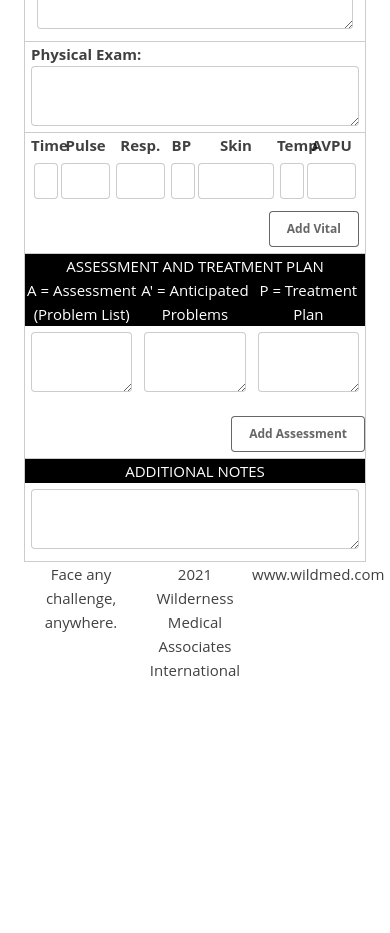
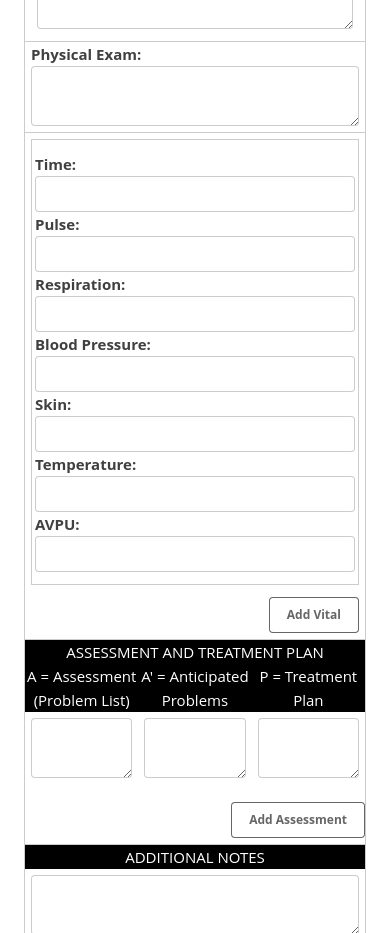
Before and after one commit to ingalls/wma-soap-notes, a Vue app: page / in a window 390 px wide. Shown: the part 1320-2253 px from the top of the page. Before the commit the page ends 2032 px from the top, so only its background shows below. Built offline with nearby package versions, Linux system fonts and the light colour scheme; a web font is replaced by a local one.

Commit message:
Add mobile friendly mode

```diff
--- a/src/App.vue
+++ b/src/App.vue
@@ -10,100 +10,121 @@
             <div class='grid col col--12 col--10-ml border-t border-l border-r border--gray-light'>
                 <div class='col col--12 col--6-ml px6 pb6 border-b-ml border-r-ml border--gray-light'>
                     <label class='txt-bold'>Name:</label>
-                    <input v-text='name' class='input' placeholder='John Smith'/>
+                    <input v-model='name' class='input' placeholder='John Smith'/>
                 </div>
                 <div class='col col--12 col--6-ml px6 pb6 border-b-ml border--gray-light'>
                     <label class='txt-bold'>Sex:</label>
-                    <input v-text='sex' class='input' placeholder='Female'/>
+                    <input v-model='sex' class='input' placeholder='Female'/>
                 </div>
                 <div class='col col--12 col--4-ml px6 pb6 border-b-ml border-r-ml border--gray-light'>
                     <label class='txt-bold'>Age:</label>
-                    <input v-text='age' class='input' placeholder='63'/>
+                    <input v-model='age' class='input' placeholder='63'/>
                 </div>
                 <div class='col col--12 col--4-ml px6 pb6 border-b-ml border-r-ml border--gray-light'>
                     <label class='txt-bold'>Birthdate:</label>
-                    <input v-text='birthdate' class='input' placeholder='DD/MM/YYYY'/>
+                    <input v-model='birthdate' class='input' placeholder='DD/MM/YYYY'/>
                 </div>
                 <div class='col col--12 col--4-ml grid px6 pb6 border-b border--gray-light'>
                     <div class='col col--9'>
                         <label class='txt-bold'>Weight:</label>
-                        <input v-text='weight' class='input' placeholder='120'/>
+                        <input v-model='weight' class='input' placeholder='120'/>
                     </div>
                     <div class='col col--3 pl6 pt12'>
                         <label class='txt-s radio-container ml6'>
-                            <input v-text='unit' name='radio-basic' type='radio'>
+                            <input v-model='units' name='radio-basic' type='radio'>
                             <div class='radio radio--s-label mr6'></div>kg
                         </label>
                         <label class='txt-s radio-container ml6'>
-                            <input v-text='unit' name='radio-basic' type='radio'>
+                            <input v-model='units' name='radio-basic' type='radio'>
                             <div class='radio radio--s-label mr6'></div>lbs
                         </label>
                     </div>
                 </div>
                 <div class='col col--12 col--6-ml px6 pb6 border-r-ml border--gray-light'>
                     <label class='txt-bold'>Emergency Contact:</label>
-                    <input v-text='emergencycontact' class='input'/>
+                    <input v-model='emergencycontact' class='input'/>
                 </div>
                 <div class='col col--12 col--6-ml px6 pb6 border--gray-light'>
                     <label class='txt-bold'>Phone:</label>
-                    <input v-text='phone' class='input' placeholder='###-###-####'/>
+                    <input v-model='phone' class='input' placeholder='###-###-####'/>
                 </div>
             </div>
             <div class='col col--12 grid px6 pb6 border border--gray-light'>
                 <div class='col col--12 px6'>
                     <label class='txt-bold'>Scene:</label>
-                    <textarea v-text='scene' class='textarea'/>
+                    <textarea v-model='scene' class='textarea'/>
                 </div>
                 <div class='col col--12 col--5-ml px6 pb6'>
                     <label><span class='txt-bold'>S</span>ymptoms:</label>
-                    <textarea v-text='symptoms' class='textarea'/>
+                    <textarea v-model='symptoms' class='textarea'/>
                 </div>
                 <div class='col col--12 col--3-ml px6 pb6'>
                     <label><span class='txt-bold'>A</span>llergies:</label>
-                    <textarea v-text='allergies' class='textarea'/>
+                    <textarea v-model='allergies' class='textarea'/>
                 </div>
                 <div class='col col--12 col--4-ml px6 pb6'>
                     <label><span class='txt-bold'>M</span>edications:</label>
-                    <textarea v-text='medications' class='textarea'/>
+                    <textarea v-model='medications' class='textarea'/>
                 </div>
                 <div class='col col--12 col--5-ml px6 pb6'>
                     <label><span class='txt-bold'>P</span>ertinent History:</label>
-                    <textarea v-text='pertinenthistory' class='textarea'/>
+                    <textarea v-model='pertinenthistory' class='textarea'/>
                 </div>
                 <div class='col col--12 col--3-ml px6 pb6'>
                     <label><span class='txt-bold'>L</span>ast Ins/Outs:</label>
-                    <textarea v-text='lastinsouts' class='textarea'/>
+                    <textarea v-model='lastinsouts' class='textarea'/>
                 </div>
                 <div class='col col--12 col--4-ml px6 pb6'>
                     <label><span class='txt-bold'>E</span>vents:</label>
-                    <textarea v-text='events' class='textarea'/>
+                    <textarea v-model='events' class='textarea'/>
                 </div>
             </div>
             <div class='col col--12 grid px6 pb6 border-l border-r border-b border--gray-light'>
                 <div class='col col--12'>
                     <label class='txt-bold'>Physical Exam:</label>
-                    <textarea v-text='physicalexam' class='textarea'/>
+                    <textarea v-model='physicalexam' class='textarea'/>
                 </div>
             </div>
             <div class='col col--12 grid px6 pb6 border-l border-r border-b border--gray-light' style='align-items: flex-start;'>
                 <div class='col col--12 col--8-ml grid'>
-                    <div class='col grid grid col--12 txt-bold'>
-                        <div class='col col--1 align-center'>Time</div>
-                        <div class='col col--2 align-center'>Pulse</div>
-                        <div class='col col--2 align-center'>Resp.</div>
-                        <div class='col col--1 align-center'>BP</div>
-                        <div class='col col--3 align-center'>Skin</div>
-                        <div class='col col--1 align-center'>Temp</div>
-                        <div class='col col--2 align-center'>AVPU</div>
+                    <div class='none clearfix block-ml col grid col--12 txt-bold'>
+                        <div class='fl col col--1 align-center'>Time</div>
+                        <div class='fl col col--2 align-center'>Pulse</div>
+                        <div class='fl col col--2 align-center'>Resp.</div>
+                        <div class='fl col col--1 align-center'>BP</div>
+                        <div class='fl col col--3 align-center'>Skin</div>
+                        <div class='fl col col--1 align-center'>Temp</div>
+                        <div class='fl col col--2 align-center'>AVPU</div>
                     </div>
-                    <div :key='i' v-for='(v, i) of vitals' class='col grid col--12 pt6'>
-                        <div class='col col--1 px3'><input v-model='v.time' class='input'/></div>
-                        <div class='col col--2 px3'><input v-model='v.pulse' class='input'/></div>
-                        <div class='col col--2 px3'><input v-model='v.resp' class='input'/></div>
-                        <div class='col col--1 px3'><input v-model='v.bp' class='input'/></div>
-                        <div class='col col--3 px3'><input v-model='v.skin' class='input'/></div>
-                        <div class='col col--1 px3'><input v-model='v.temp' class='input'/></div>
-                        <div class='col col--2 px3'><input v-model='v.avpu' class='input'/></div>
+                    <div :key='i' v-for='(v, i) of vitals' class='col grid col--12 mt6 py12 py3-ml border border--0-ml border--gray-light'>
+                        <div class='col col--12 col--1-ml px3'>
+                            <label class='none-ml txt-bold'>Time:</label>
+                            <input v-model='v.time' class='input'/>
+                        </div>
+                        <div class='col col--12 col--2-ml px3'>
+                            <label class='none-ml txt-bold'>Pulse:</label>
+                            <input v-model='v.pulse' class='input'/>
+                        </div>
+                        <div class='col col--12 col--2-ml px3'>
+                            <label class='none-ml txt-bold'>Respiration:</label>
+                            <input v-model='v.resp' class='input'/>
+                        </div>
+                        <div class='col col--12 col--1-ml px3'>
+                            <label class='none-ml txt-bold'>Blood Pressure:</label>
+                            <input v-model='v.bp' class='input'/>
+                        </div>
+                        <div class='col col--12 col--3-ml px3'>
+                            <label class='none-ml txt-bold'>Skin:</label>
+                            <input v-model='v.skin' class='input'/>
+                        </div>
+                        <div class='col col--12 col--1-ml px3'>
+                            <label class='none-ml txt-bold'>Temperature:</label>
+                            <input v-model='v.temp' class='input'/>
+                        </div>
+                        <div class='col col--12 col--2-ml px3'>
+                            <label class='none-ml txt-bold'>AVPU:</label>
+                            <input v-model='v.avpu' class='input'/>
+                        </div>
 
                     </div>
 
@@ -133,7 +154,7 @@
             </div>
             <div class='col col--12 grid pb6 border-l border-r border-b border--gray-light'>
                 <div class='col col--12 bg-black color-white align-center'>ADDITIONAL NOTES</div>
-                <div class='col col--12 px6 py6'><textarea v-text='additionalnotes' class='textarea'/></div>
+                <div class='col col--12 px6 py6'><textarea v-model='additionalnotes' class='textarea'/></div>
             </div>
             <div class='col col--12 grid pb6'>
                 <div class='col col--4 align-center'>Face any challenge, anywhere.</div>
@@ -156,8 +177,8 @@ export default {
             sex: '',
             age: '',
             birthdate: '',
-            weight: 'lbs',
-            units: '',
+            weight: '',
+            units: 'lbs',
             emergencycontact: '',
             phone: '',
             scene: '',
```
Also changed, not shown: 5 other files (tests, documents, lock files or other folders).
